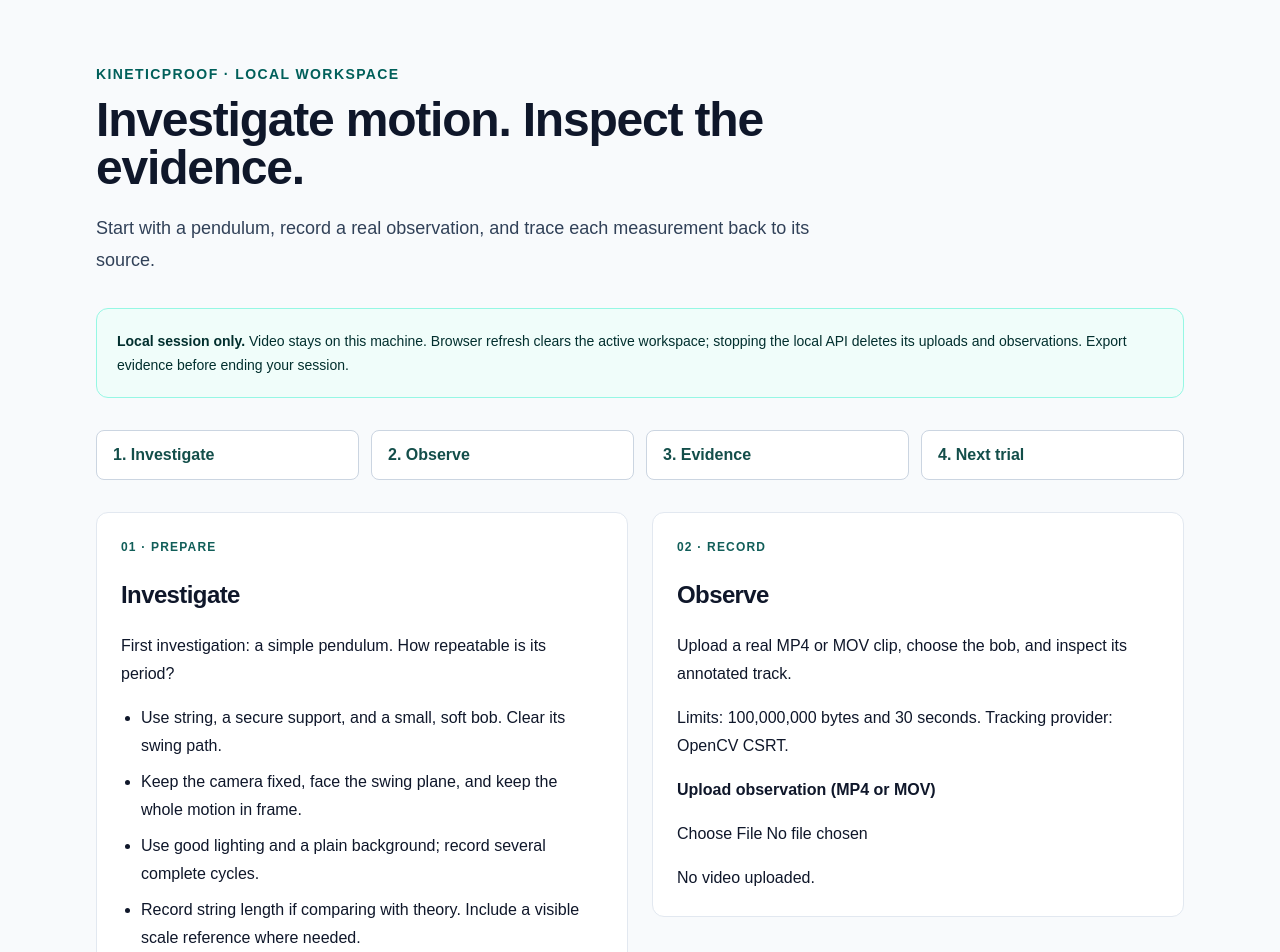
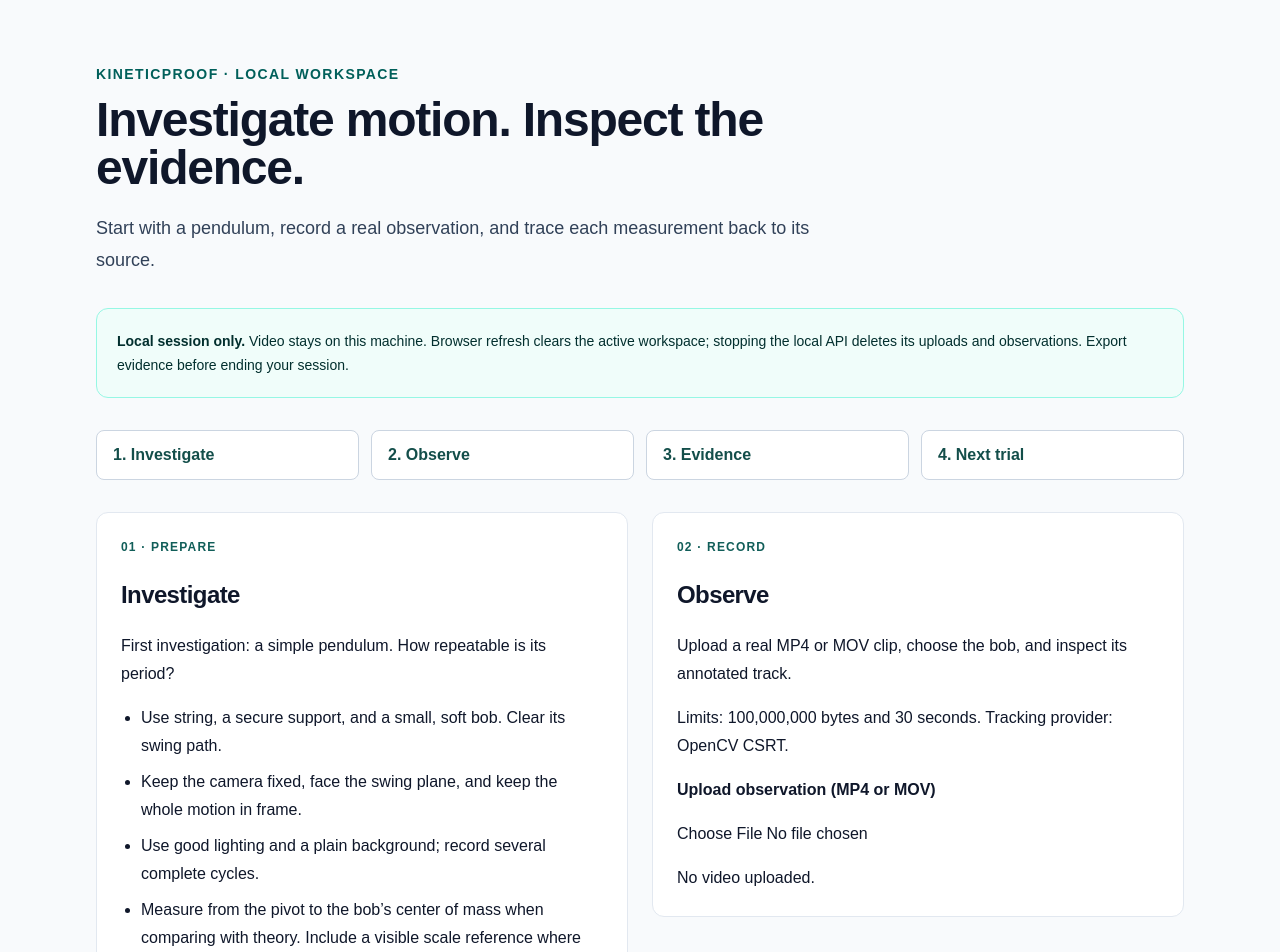
Before and after one commit to vishal24p/kineticproof, a Next.js app in the folder apps/web/: page / in a window 1280 px wide. Shown: the top 952 px of the page. Built offline with nearby package versions, Linux system fonts and the light colour scheme.

Commit message:
chore(release): bump version to 0.3.0.0

```diff
--- a/apps/web/src/app/measurement-panel.tsx
+++ b/apps/web/src/app/measurement-panel.tsx
@@ -409,7 +409,7 @@
       <fieldset className="roi-fields" disabled={blocked}>
         <legend>Optional theory · supply both or leave both blank</legend>
         <label>
-          Pendulum length (m)
+          Pivot to bob center of mass (m)
           <input
             type="number"
             min="0"
--- a/apps/web/src/app/workspace.tsx
+++ b/apps/web/src/app/workspace.tsx
@@ -272,8 +272,8 @@
               cycles.
             </li>
             <li>
-              Record string length if comparing with theory. Include a visible
-              scale reference where needed.
+              Measure from the pivot to the bob’s center of mass when comparing
+              with theory. Include a visible scale reference where needed.
             </li>
           </ul>
         </section>
```
Also changed, not shown: 2 other files (tests, documents, lock files or other folders).
